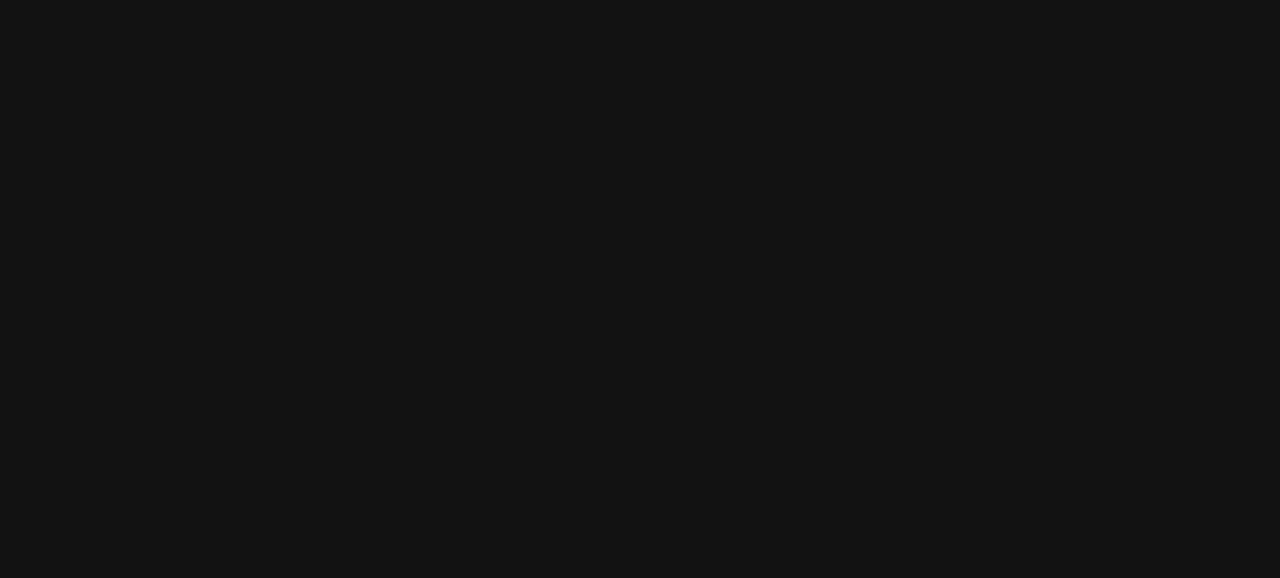
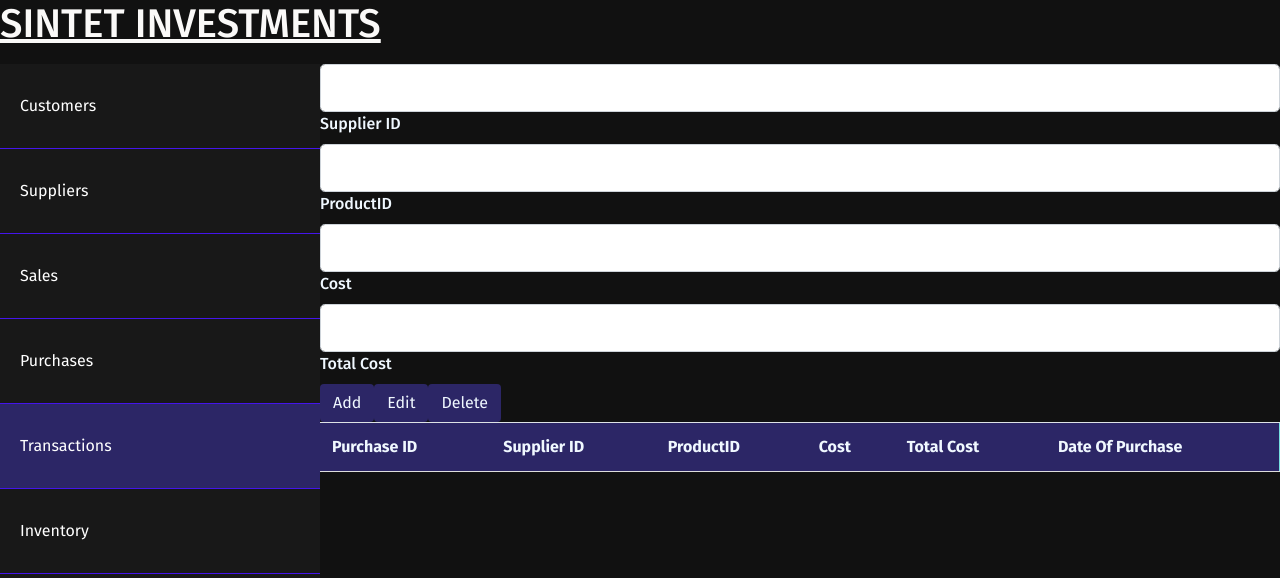
Before and after one commit to vincent0097/INV1.1.1, an Angular app in the folder inv1.1.1UI.2/: page /dash/transactions in a window 1280 px wide. Before the commit this address led to /. Shown: the top 578 px of the page. Built offline with nearby package versions, Linux system fonts and the light colour scheme.

Commit message:
transactions

```diff
--- a/inv1.1.1UI.2/src/app/app-routing.module.ts
+++ b/inv1.1.1UI.2/src/app/app-routing.module.ts
@@ -19,6 +19,10 @@
      path : 'customers',
      component: CustomersComponent,
    },
+   {
+    path : 'transactions',
+    component: TransactionsComponent,
+  },
    {
     path : 'inventory',
     component: InventoryComponent,
--- a/inv1.1.1UI.2/src/app/app.module.ts
+++ b/inv1.1.1UI.2/src/app/app.module.ts
@@ -12,6 +12,7 @@
 import { FormsModule } from '@angular/forms';
 import { SalesComponent } from './sales/sales.component';
 import { PurchasesComponent } from './purchases/purchases.component';
+import { TransactionsComponent } from './transactions/transactions.component';
 
 @NgModule({
   declarations: [
@@ -23,7 +24,8 @@
     SuppliersComponent,
     AboutComponent,
     SalesComponent,
-    PurchasesComponent
+    PurchasesComponent,
+    TransactionsComponent
   ],
   imports: [
     BrowserModule,
--- a/inv1.1.1UI.2/src/app/transactions/transactions.component.html
+++ b/inv1.1.1UI.2/src/app/transactions/transactions.component.html
@@ -1,19 +1,19 @@
 <body>
     <div class="data">
       <input type="text" ngModel name="firstName" class="form-control form-control-lg" />
-      <label class="label" for="firstName">User ID</label>
+      <label class="label" for="firstName">Supplier ID</label>
     </div>
     <div class="data">
       <input type="int" ngModel name="firstName" class="form-control form-control-lg" />
-      <label class="label" for="firstName">CustomerID</label>
+      <label class="label" for="firstName">ProductID</label>
     </div>
     <div class="data">
       <input type="int" ngModel name="firstName" class="form-control form-control-lg" />
-      <label class="label" for="firstName">sales ID</label>
+      <label class="label" for="firstName">Cost</label>
     </div>
     <div class="data">
       <input type="int" ngModel name="firstName" class="form-control form-control-lg" />
-      <label class="label" for="firstName">sales ID</label>
+      <label class="label" for="firstName">Total Cost</label>
     </div>
     <button class="btn" type="Add">Add</button>
     <button class="btn" type="Edit">Edit</button>
@@ -21,12 +21,12 @@
     <div>
       <table class="table">
         <tr class="tr">
-          <th>Transactions ID</th>
-          <th>User ID</th>
-          <th>CustomerID</th>
-          <th>Date Of Transaction</th>
-          <th>sales ID</th>
-          <th>Amount Transacted</th>
+          <th>Purchase ID</th>
+          <th>Supplier ID</th>
+          <th>ProductID</th>
+          <th>Cost</th>
+          <th>Total Cost</th>
+          <th>Date Of Purchase</th>
         </tr>
         <tr>
 
```
